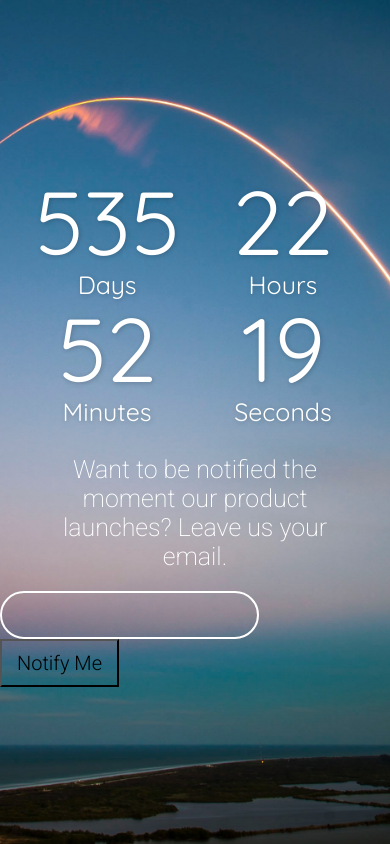
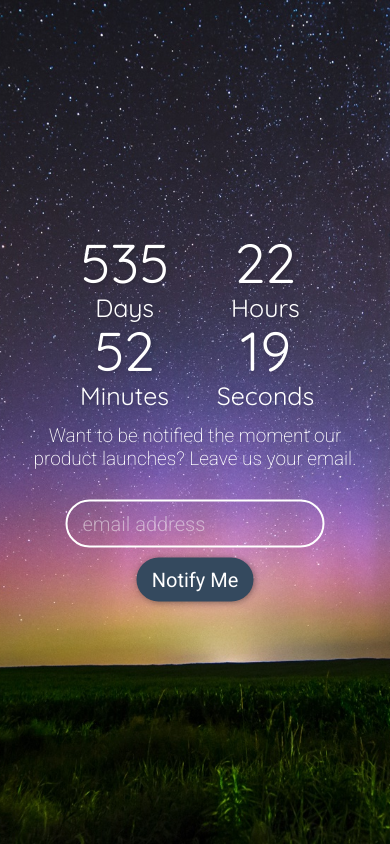
Before and after one commit to es245/countdown, a PHP site: page / in a window 390 px wide. Run offline with PHP 8.4, Linux system fonts and the light colour scheme; some libraries are stand-ins or nearby versions; some web fonts are replaced.

Commit message:
Add responsiveness, change background

```diff
--- a/css/main.css
+++ b/css/main.css
@@ -9,7 +9,7 @@ html, body{
 }
 
 .wrapper{
-  background: url('../img/spacex.jpg') center center no-repeat;
+  background: url('../img/night.jpg') center center no-repeat;
   background-size: cover;
 }
 
@@ -35,20 +35,26 @@ html, body{
   font-family: 400;
   color: #fff;
   text-shadow: 1px 1px 5px rgba(0,0,0,0.2);
+  line-height: 1.1;
   text-align: center;
-  line-height: 1.1;
 }
 
-.counter .label{
+.label{
   font-size: 35px;
 }
 
 .days, .hours, .minutes, .seconds{
-
+  display: inline-block;
+  width: 20%;
 }
 
-.day, .hour, .minute, .second{
+.time{
+  display: block;
   font-size: 125px;
+}
+
+.label{
+  display: block;
 }
 
 .detail{
@@ -74,52 +80,141 @@ html, body{
   font-family: 'Roboto';
   font-weight: 300;
   padding: 10px 15px;
-  background: rgba(255, 0, 0, 0);
+  background-color: rgba(255, 0, 0, 0);
   border: 2px solid #fff;
   border-radius: 30px;
   margin-right: 25px;
   outline: none;
-  transition: background 300ms ease-in-out;
+  transition: all 300ms ease-in-out;
+  color: #fff;
 }
 
 .email:focus{
   background: #fff;
+  color: #333;
 }
 
 .submit_email{
   padding: 10px 15px;
   font-size: 20px;
   font-family: 'Roboto';
-  font-weight: 300;
-  background: none;
+  font-weight: 400;
+  background: #34495e;
+  color: #fff;
+  border: none;
+  border-radius: 35px;
+  box-shadow: 1px 1px 7px rgba(0,0,0,0.4);
+}
+
+input::placeholder{
+  color: rgba(250,250,250, 0.5);
 }
 
 @media only screen and (max-width: 1000px){
   .days, .hours, .minutes, .seconds{
     display: inline-block;
-    width: 49%;
+    width: 20%;
+    background: none;
   }
 
   .counter{
-    padding: 15px 20px;
+    padding: 0 20px;
+
   }
 
-  span>span{
-    display: block;
+  .detail{
+    padding: 10 50px;
+    font-size: 22px;
   }
 
-  .counter .label{
+  .time{
+    font-size: 80px;
+  }
+
+}
+
+@media only screen and (max-width: 680px){
+  .days, .hours, .minutes, .seconds{
+    display: inline-block;
+    width: 20%;
+    margin: 0 auto;
+  }
+
+  .time{
+    font-size: 50px;
+  }
+
+  .label{
+    font-size: 30px;
+  }
+
+  .detail{
+    font-size: 19px;
+  }
+
+  .email{
+
+  }
+
+  .email, .submit_email{
+    display: block;
+    margin: 10px auto;
+    font-size: 20px;
+  }
+}
+
+@media only screen and (max-width: 590px){
+  .counter{
+    padding: 0;
+  }
+
+  .days, .hours, .minutes, .seconds{
+    display: inline-block;
+    width: 35%;
+    margin: 0 auto;
+  }
+
+  .time{
+    font-size: 35px;
+  }
+
+  .label{
     font-size: 25px;
   }
 
-  .day, .hour, .minute, .second{
-    font-size: 90px;
+  .detail{
+    font-size: 19px;
   }
 }
 
-/*font-size: 20px;
-font-family: 'Roboto';
-font-weight: 300;
-padding: 10px 15px;
-background: rgba(255, 0, 0, 0);
-border: 3px solid linear-gradient(to right, #FED878);*/
+@media only screen and (min-width: 2100px){
+  .days, .hours, .minutes, .seconds{
+    display: inline-block;
+    width: 15%;
+    margin: 0 auto;
+  }
+
+  .time{
+    font-size: 175px;
+  }
+
+  .label{
+    font-size: 65px;
+  }
+
+  .detail{
+    font-size: 45px;
+  }
+
+  .email, .submit_email{
+    font-size: 35px;
+    padding: 25px;
+    border-radius: 70px;
+  }
+}
+
+@media only screen and (max-width: 590px) and (min-height: 600px){
+  .time{
+    font-size: 55px;
+  }
+}
--- a/index.html
+++ b/index.html
@@ -13,31 +13,33 @@
     <div class="main">
       <div class="message">
         <div class="counter">
-            <span class="days">
-              <span class="day" id="day"></span>
+            <div class="days">
+              <span class="time" id="day"></span>
               <span class="label">Days</span>
-            </span>
-            <span class="hours">
-              <span class="hour" id="hour"></span>
+            </div>
+            <div class="hours">
+              <span class="time" id="hour"></span>
               <span class="label">Hours</span>
-            </span>
-            <span class="minutes">
-              <span class="minute" id="minute"></span>
+            </div>
+            <div class="minutes">
+              <span class="time" id="minute"></span>
               <span class="label">Minutes</span>
-            </span>
-            <span class="seconds">
-              <span class="second" id="second"></span>
+            </div>
+            <div class="seconds">
+              <span class="time" id="second"></span>
               <span class="label">Seconds</span>
-            </span>
+            </div>
 
         </div>
         <div class="detail">Want to be notified the moment our product launches? Leave us your email.</div>
         <form action="" class="subscribe">
-          <input type="text" class="email">
+          <input type="text" autocorrect="off" spellcheck="false" class="email" placeholder="email address">
           <input type="submit" name="" value="Notify Me" class="submit_email">
         </form>
       </div>
     </div>
+
+
   </div>
 
 
```
Also changed, not shown: img/coffee1.jpg (deleted), img/night.jpg (added), img/spacex.jpg (deleted).
